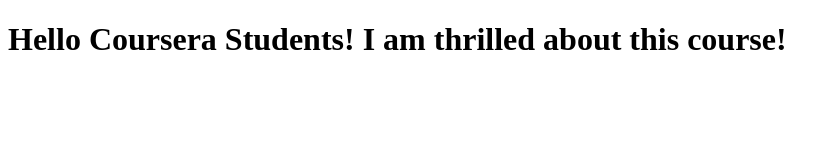
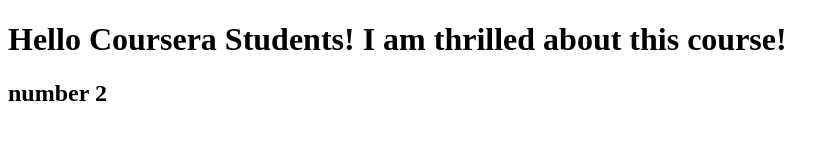
Before and after one commit to Belyura/coursera-test, a plain HTML site: page index.html in a window 1280 px wide. Shown: the whole page, without its empty margins (0-839 px from the left). Drawn offline with Linux system fonts and the light colour scheme.

Commit message:
Next version -2

```diff
--- a/index.html
+++ b/index.html
@@ -8,5 +8,6 @@
 </head>
 <body>
     <h1> Hello Coursera Students! I am thrilled about this course! </h1>
+    <h2> number 2</h2>
 </body>
 </html>
```
